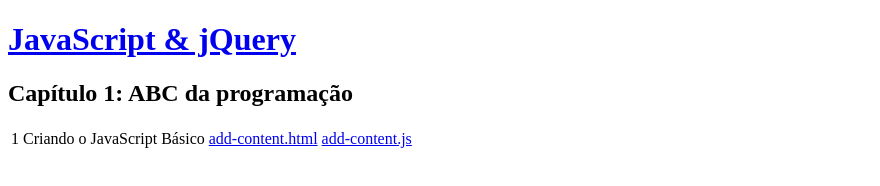
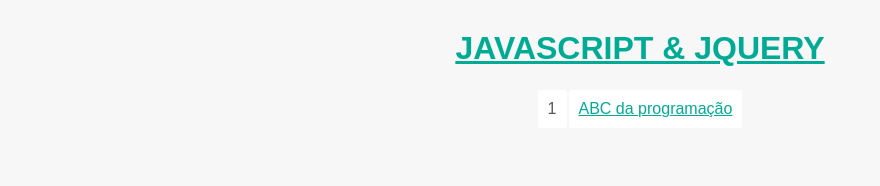
Before and after one commit to fernandesdennys/CDL-JavaScript, a plain HTML site: page c01/index.html in a window 1280 px wide. Shown: the whole page, without its empty margins (0-880 px from the left). Drawn offline with Linux system fonts and the light colour scheme.

Commit message:
inicio do CDL

```diff
--- /dev/null
+++ b/c01/css/index.css
@@ -0,0 +1,42 @@
+body {
+    font-family:  Arial, Helvetica, sans-serif;
+    color: #58595b;
+    margin: 0px auto;
+    padding: 30px;
+    background: #f7f7f7;
+    text-align: center;
+}
+
+h1 {
+    text-transform: uppercase;
+}
+
+h3 {
+    color: #00ab95;
+}
+
+a {
+    color: #00ab95;
+}
+
+a:hover{
+    color: #ed6c7b;
+}
+
+table {
+    padding: 0px;
+    margin-left: auto;
+    margin-right: auto;
+}
+
+td {
+    border-radius: 3px;
+    background: #fff;
+    padding: 10px;
+    margin-bottom: 3px;
+    text-align: left;
+}
+
+.blank {
+    background: #f7f7f7;
+}
--- a/c01/index.html
+++ b/c01/index.html
@@ -1,25 +1,17 @@
-<!DOCTYPE html>
-<html lang="pt-br">
+<html>
     <head>
-    <meta charset="UTF-8">
-    <meta name="viewport" content="width=device-width, initial-scale=1.0">
-    <title>JavaScript &amp; jQuery - Capítulo 1: ABC da programação</title>
-    <link rel="stylesheet" type="text/css" href="../css/index.css">
+        <title>JavaScript &amp; jQuery</title>
+        <link rel="stylesheet" type="text/css" href="css/index.css">
     </head>
+
     <body>
-
-    <h1><a href="../index.html">JavaScript &amp; jQuery</a></h1>
-    <h2>Capítulo 1: ABC da programação</h2>
-
+        <h1><a href="">JavaScript &amp; jQuery</a></h1>
         <table>
             <tr>
                 <td>1</td>
-            <td>Criando o JavaScript Básico</td>
-            <td><a href="add-content.html">add-content.html</a></td>
-            <td><a href="js/add-content.js">add-content.js</a></td>
+                <td><a href="c01/index.html">ABC da programação</a></td>
             </tr>
+        </table>
+    </body>
 
-    </table>
-
-</body>
 </html>
```
Lines whose indentation alone changed are shown as unchanged.
